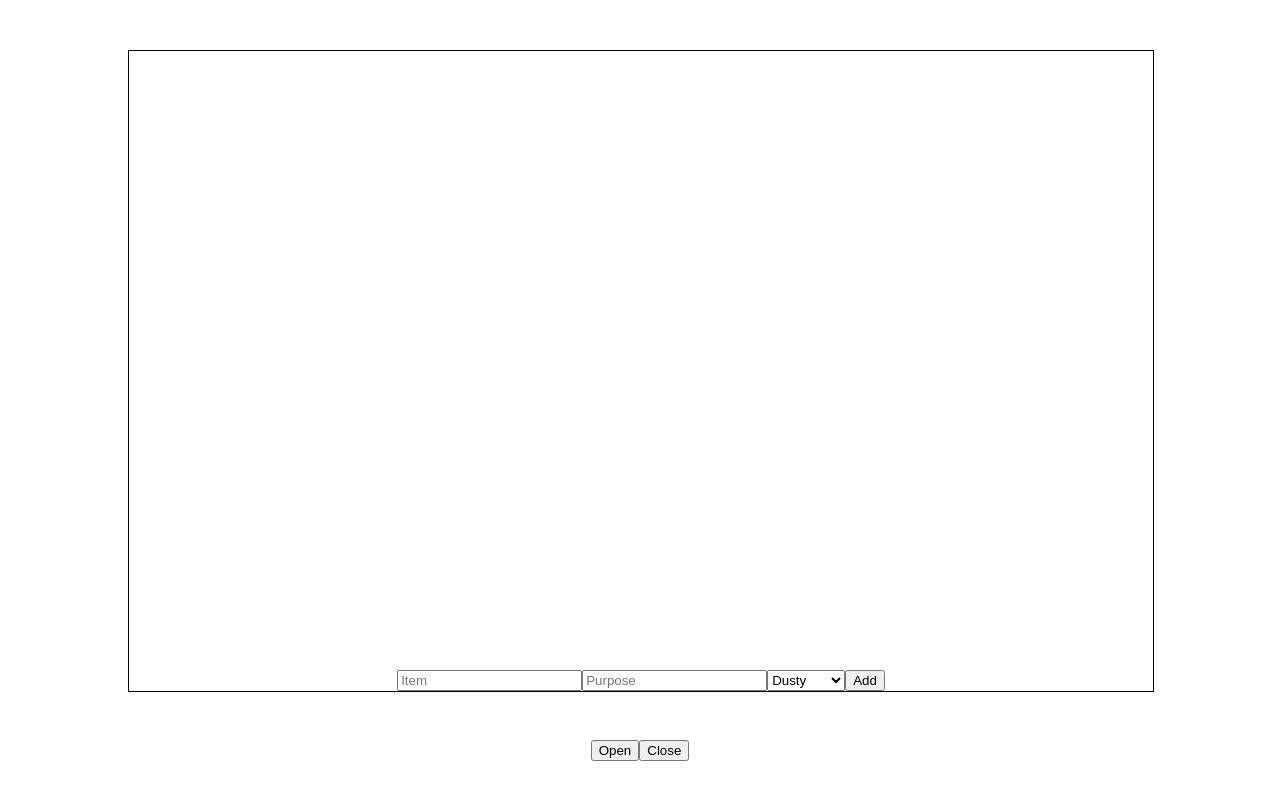
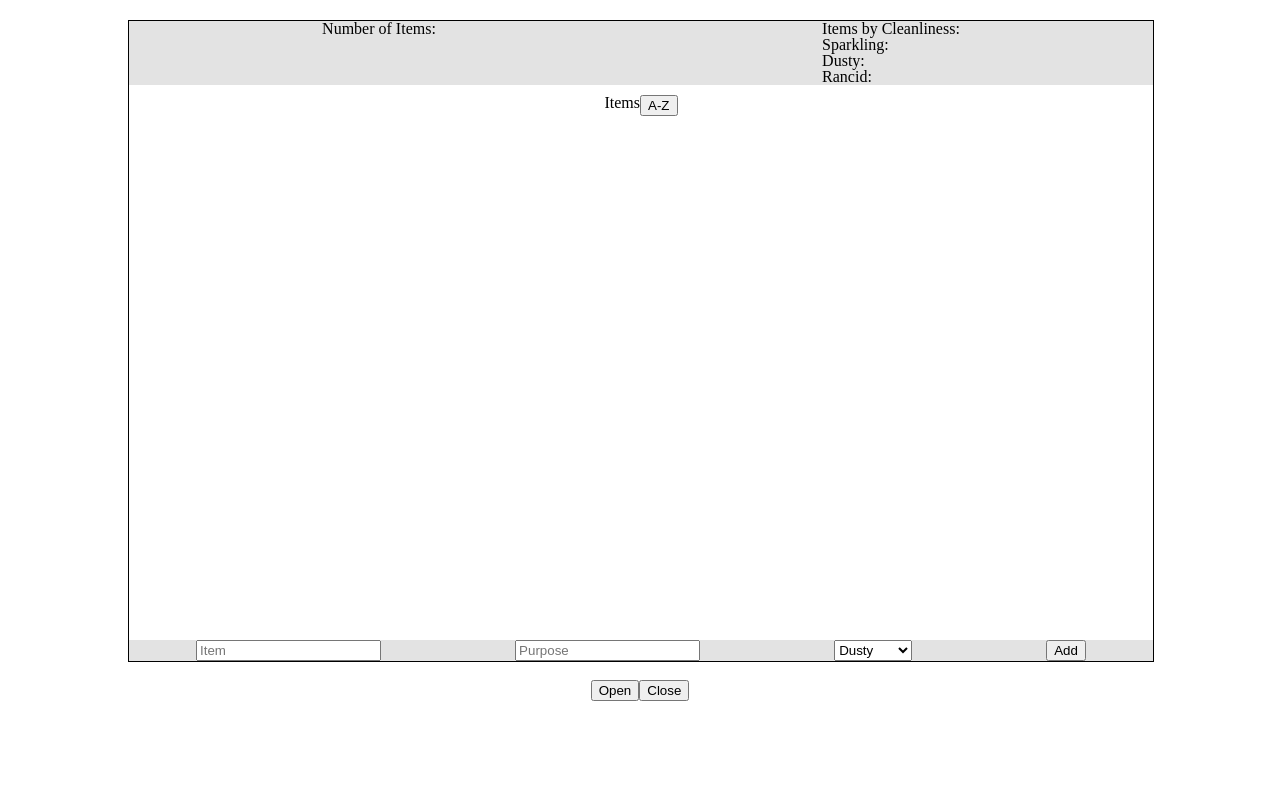
Before and after one commit to mlimberg/garage-bin, a website: page src/index.html in a window 1280 px wide. Drawn offline with nearby package versions, Linux system fonts and the light colour scheme; a web font is replaced by a local one.

Commit message:
Align sections of garage

```diff
--- a/src/index.html
+++ b/src/index.html
@@ -11,7 +11,24 @@
 
     <div class='garage-door'>
       <div class='garage'>
+        <section class='garage-stats'>
+          <label class='number-of-items-title'>
+            Number of Items:
+            <div class='number-of-items'></div>
+          </label>
+          <label class='number-by-type-title'>
+            Items by Cleanliness:
+            <label>Sparkling: <span class='number-of-sparkling'></span></label>
+            <label>Dusty: <span class='number-of-dusty'></span></label>
+            <label>Rancid: <span class='number-of-rancid'></span></label>
+          </label>
+        </section>
+
         <section class='item-list-container'>
+          <div class='item-display-header'>
+            <h2>Items</h2>
+            <button class='sort-items-btn btn'>A-Z</button>
+          </div>
           <ul class='item-list'>
           </ul>
         </section>
@@ -28,6 +45,8 @@
         </section>
 
       </div>
+      <!-- end of garage section -->
+
     </div>
 
     <section class='garage-door-controls'>
--- a/src/styles.css
+++ b/src/styles.css
@@ -1,19 +1,25 @@
 .garage-door, .garage {
   width: 80vw;
   height: 80vh;
-  margin: 50px auto;
+  margin: 20px auto;
 }
 
 .garage {
   border: 1px solid black;
   display: flex;
-  justify-content: center;
+  flex-direction: column;
+  position: relative;
 }
 
 .add-item-container {
   display: flex;
   flex-direction: row;
-  align-self: flex-end;
+  align-self: center;
+  width: 100%;
+  justify-content: space-around;
+  background-color: rgba(200,200,200,.5);
+  position: absolute;
+  bottom: 0;
 }
 
 .garage-door-controls {
@@ -21,3 +27,27 @@
   flex-direction: row;
   justify-content: center;
 }
+
+.garage-stats {
+  display: flex;
+  width: 100%;
+  justify-content: space-around;
+  background-color: rgba(200,200,200,.5);
+}
+
+.number-by-type-title {
+  display: flex;
+  flex-direction: column;
+}
+
+.item-list-container {
+  display: flex;
+  flex-direction: column;
+  align-self: center;
+  margin-top: 10px;
+}
+
+.item-display-header {
+  display: flex;
+  flex-direction: row;
+}
```
